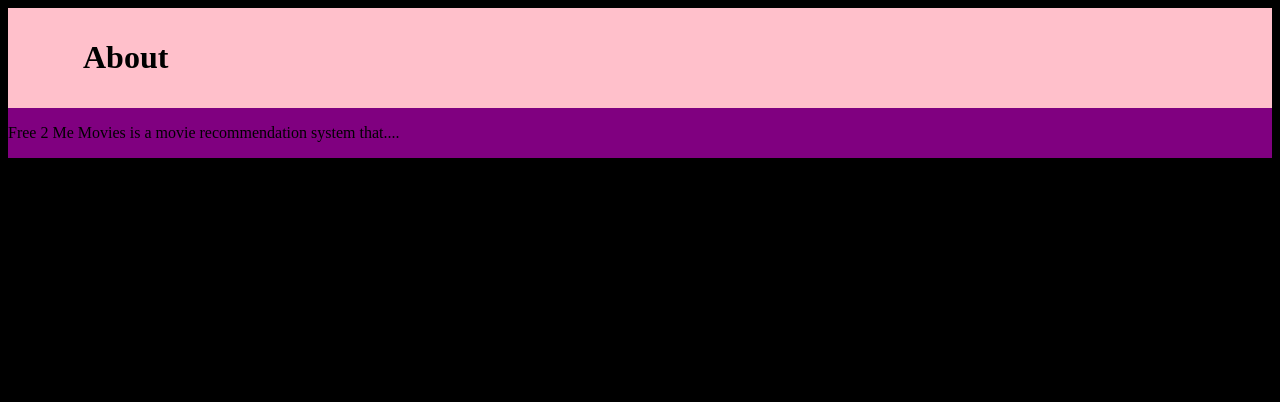
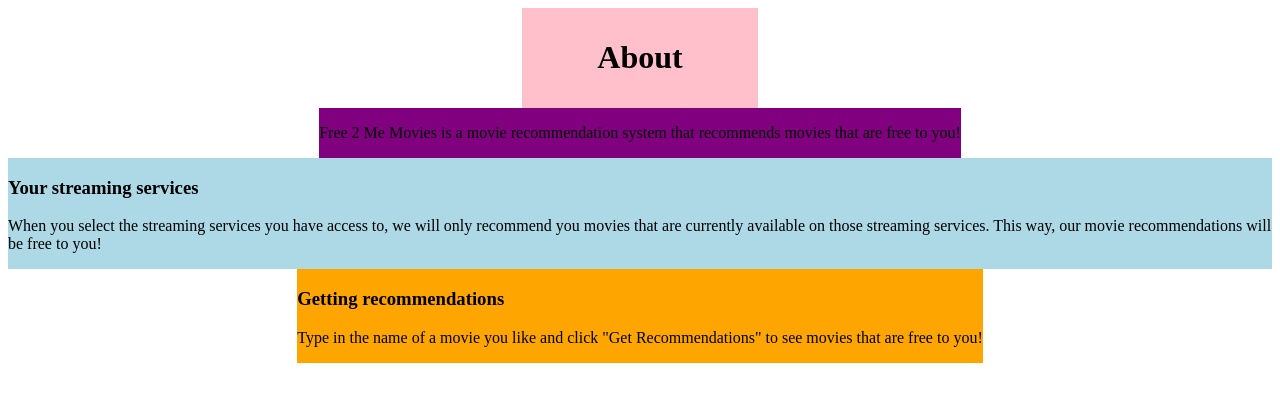
Before and after one commit to ulrichsene/UltimateMovieRecommendation, a Flask app: template templates/about.html in a window 1280 px wide. Shown: the top 402 px of the page. Run offline with Flask 3, Linux system fonts and the light colour scheme; the template is opened without the code that fills it, so the values that code supplies are empty; some libraries are stand-ins or nearby versions.

Commit message:
descriptions

```diff
--- a/static/styles/about.css
+++ b/static/styles/about.css
@@ -1,8 +1,4 @@
-body {
-    background-color: black;
-}
-
-.container {
+.flexbox {
     background-color: white;
     display: flex;
     justify-content: center;
@@ -12,8 +8,20 @@ body {
 .about {
     background-color: pink;
     padding: 10px 75px;
+    align-self: center;
 }
 
-.description {
+.website-desc {
     background-color: purple;
+    align-self: center;
 }
+
+.recommendations-desc {
+    background-color: orange;
+    align-self: center;
+}
+
+.services-desc {
+    background-color: lightblue;
+    align-self: center;
+}
--- a/templates/about.html
+++ b/templates/about.html
@@ -11,12 +11,20 @@
 
 <body>
 
-<div class="container">
+<div class="flexbox">
     <div class="about">
         <h1>About</h1>
     </div>
-    <div class="description">
-        <p>Free 2 Me Movies is a movie recommendation system that....</p>
+    <div class="website-desc">
+        <p>Free 2 Me Movies is a movie recommendation system that recommends movies that are free to you!</p>
+    </div>
+    <div class="services-desc">
+        <h3>Your streaming services</h3>
+        <p>When you select the streaming services you have access to, we will only recommend you movies that are currently available on those streaming services. This way, our movie recommendations will be free to you!</p>
+    </div>
+    <div class="recommendations-desc">
+        <h3>Getting recommendations</h3>
+        <p>Type in the name of a movie you like and click "Get Recommendations" to see movies that are free to you!</p>
     </div>
 </div>
 
```
